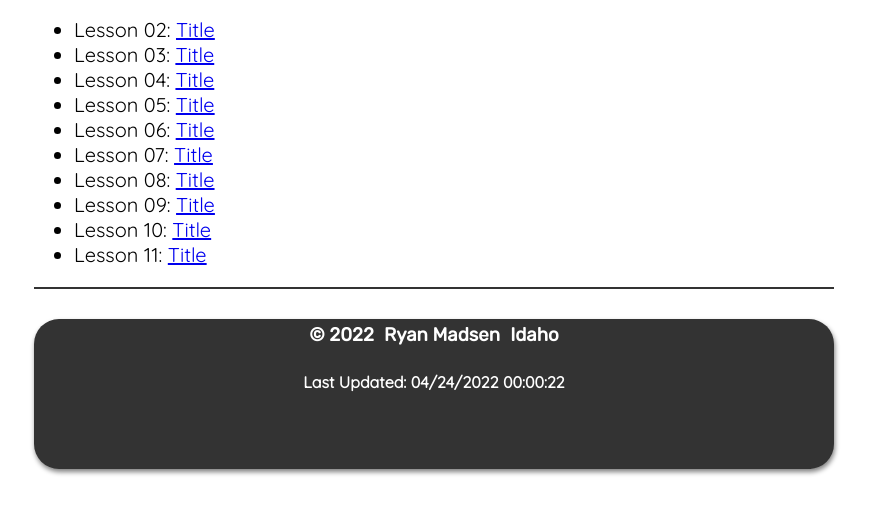
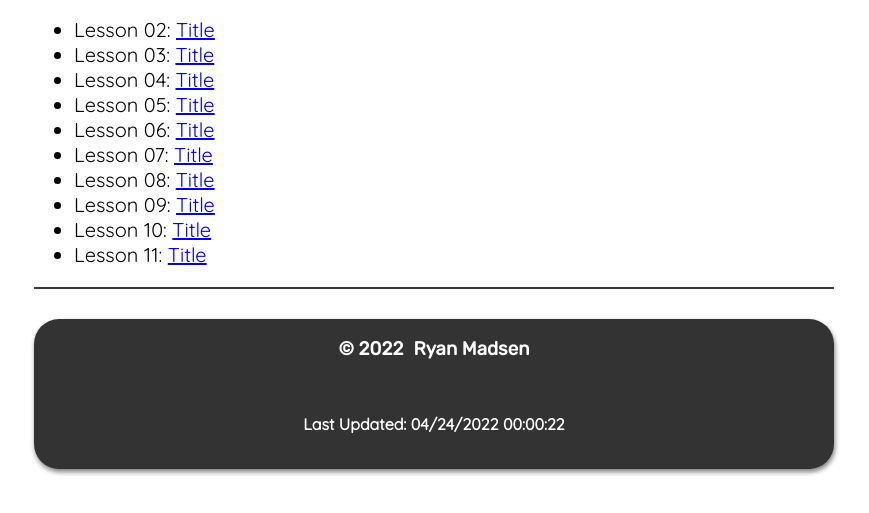
Before and after one commit to ryanmadsenn/WDD-230, a plain HTML site: page index.html in a window 1280 px wide. Shown: the part 223-736 px from the top of the page, without its empty margins (206-1075 px from the left). Drawn offline with Linux system fonts and the light colour scheme.

Commit message:
Fixed footer

```diff
--- a/css/styles.css
+++ b/css/styles.css
@@ -60,8 +60,15 @@ main {
     box-shadow: 1px 3px 5px gray;
     border-radius: 25px;
     height: 150px;
-    display: flex;
-    flex-direction: column;
+    display: grid;
+    grid-template-columns: 1fr;
+    /* display: flex;
+    justify-content: space-between; */
+    align-items: center;
+}
+
+#footer-container div {
+    margin: 10px;
 }
 
 #footer-text {
--- a/index.html
+++ b/index.html
@@ -40,7 +40,6 @@
             <div id="footer-text">
                 <h3>&copy; 2022</h3>
                 <h3>Ryan Madsen</h3>
-                <h3>Idaho</h3>
             </div>
             <div id="last-updated-container">
                 <h4 id="last-updated"></h4>
```
